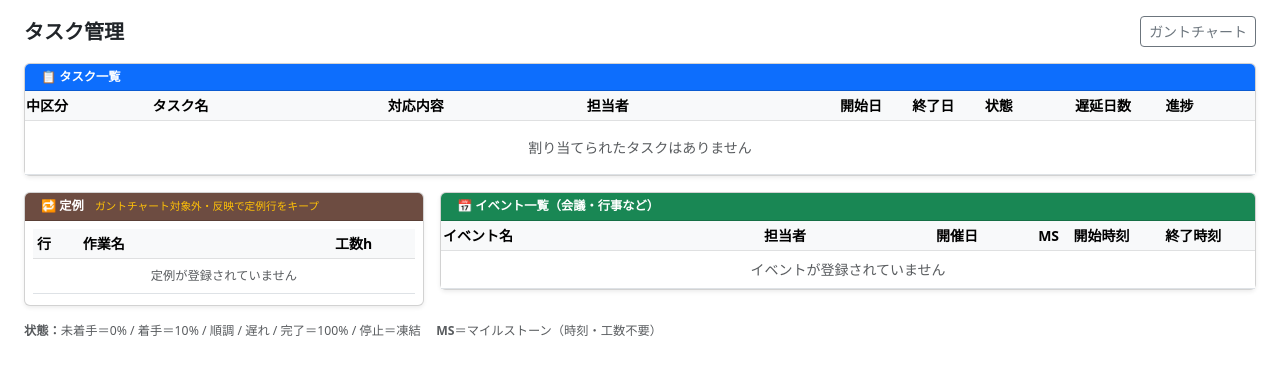
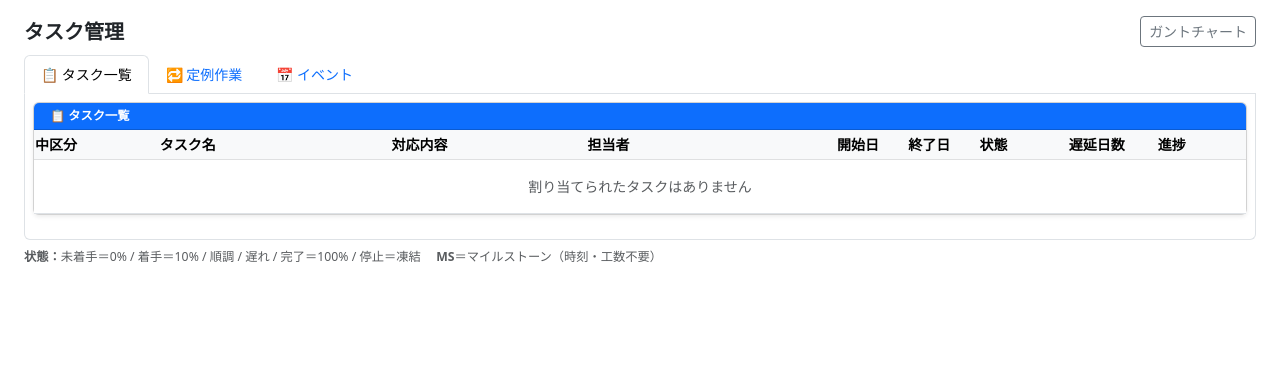
Before and after one commit to niina-h/ScheduleManagement, a Flask app: page /project-tasks/ in a window 1280 px wide. Shown: the part 56-431 px from the top of the page. Run offline with Flask 3, Linux system fonts and the light colour scheme; the visitor is signed in with stand-in values (Sample User, id 1); data comes from the database, SQL or seed files in the repository; data that the repository does not hold is empty.

Commit message:
タスク参照修正

```diff
--- a/web_app/models.py
+++ b/web_app/models.py
@@ -126,7 +126,7 @@ def get_accessible_users(login_id: int, login_role: str, login_dept: str) -> lis
 
     管理職は直属部下（manager_id=login_id）が設定されていればそれのみ、
     未設定の場合は同一部署（マスタ除く）を返す。
-    マスタはマスタ以外の全ユーザーを返す。
+    マスタは同一部署のマスタ以外全員を返す。
 
     Args:
         login_id: ログインユーザーのID。
@@ -137,10 +137,10 @@ def get_accessible_users(login_id: int, login_role: str, login_dept: str) -> lis
         list[dict]: アクセス可能なユーザーリスト。
     """
     if login_role == "マスタ":
-        # マスタは自分自身＋全部署全員（他マスタ除く）を返す
-        all_users = get_all_users()
-        others = [u for u in all_users if u.get("role") != "マスタ"]
-        self_user = next((u for u in all_users if u.get("id") == login_id), None)
+        # マスタは同一部署のマスタ以外全員を返す（所属外の部門は除外）
+        dept_users = get_all_users(dept_filter=login_dept if login_dept else None)
+        others = [u for u in dept_users if u.get("role") != "マスタ"]
+        self_user = next((u for u in dept_users if u.get("id") == login_id), None)
         if self_user and not any(u.get("id") == login_id for u in others):
             return [self_user] + others
         return others
@@ -1855,12 +1855,16 @@ def _calc_progress_by_date(start_date: str, end_date: str) -> int:
     return max(0, min(100, round(elapsed / total_days * 100)))
 
 
-def get_all_project_tasks(assigned_to: int | None = None) -> list[dict]:
+def get_all_project_tasks(
+    assigned_to: int | None = None,
+    user_ids: list[int] | None = None,
+) -> list[dict]:
     """プロジェクトタスクを大区分・中区分の表示順で取得する。
 
     Args:
         assigned_to: 指定時はそのユーザーに割り当てられたタスクのみ返す。
-                     None の場合は全タスクを返す。
+        user_ids: 指定時はそのユーザー群のいずれかに割り当てられたタスクを返す。
+                  None の場合は全タスクを返す。
 
     Returns:
         list[dict]: プロジェクトタスク一覧
@@ -1882,6 +1886,10 @@ def get_all_project_tasks(assigned_to: int | None = None) -> list[dict]:
     if assigned_to is not None:
         query += "WHERE (pt.assigned_to = ? OR pt.assigned_to_2 = ?) "
         params = (assigned_to, assigned_to)
+    elif user_ids is not None and len(user_ids) > 0:
+        placeholders = ",".join("?" * len(user_ids))
+        query += f"WHERE (pt.assigned_to IN ({placeholders}) OR pt.assigned_to_2 IN ({placeholders})) "
+        params = tuple(user_ids) * 2
     query += "ORDER BY tc.display_order, ts.display_order, pt.display_order"
     rows = db.execute(query, params).fetchall()
     return [dict(r) for r in rows]
--- a/web_app/routes/project_tasks.py
+++ b/web_app/routes/project_tasks.py
@@ -24,6 +24,7 @@ from ..models import (
     add_project_task,
     delete_project_task,
     delete_routine_task,
+    get_accessible_users,
     get_accessible_users_for_dashboard,
     get_all_categories,
     get_all_project_tasks,
@@ -66,9 +67,21 @@ def task_list() -> str:
     """
     login_role = session.get("user_role", "")
     login_id = int(session["user_id"])
+    login_dept = session.get("user_dept", "")
     privileged = is_privileged(login_role)
 
-    if privileged:
+    # 権限別タスク取得
+    if login_role == "マスタ":
+        # マスタ: 同一部署のメンバーのタスクのみ
+        accessible = get_accessible_users(login_id, login_role, login_dept)
+        accessible_ids = [u["id"] for u in accessible]
+        tasks = get_all_project_tasks(user_ids=accessible_ids)
+    elif login_role == "管理職":
+        # 管理職: 担当メンバー全員のタスク
+        accessible = get_accessible_users(login_id, login_role, login_dept)
+        accessible_ids = [u["id"] for u in accessible]
+        tasks = get_all_project_tasks(user_ids=accessible_ids)
+    elif privileged:
         tasks = get_all_project_tasks()
     else:
         tasks = get_all_project_tasks(assigned_to=login_id)
@@ -76,8 +89,13 @@ def task_list() -> str:
     categories = get_all_categories()
     subcategories = get_all_subcategories()
 
-    # 担当者選択用のユーザーリスト（管理職・マスタのみ使用）
-    users = get_all_users(dept_filter=session.get("user_dept")) if privileged else []
+    # 担当者選択用のユーザーリスト（権限別に絞り込み）
+    if login_role in ("マスタ", "管理職"):
+        users = get_accessible_users(login_id, login_role, login_dept)
+    elif privileged:
+        users = get_all_users()
+    else:
+        users = []
 
     # 定例スケジュール
     routine_schedules = get_routine_schedules(login_id)
--- a/web_app/templates/project_tasks.html
+++ b/web_app/templates/project_tasks.html
@@ -4,13 +4,36 @@
 <div class="row justify-content-center">
   <div class="col-lg-12">
 
-    <div class="d-flex align-items-center justify-content-between mb-3">
+    <div class="d-flex align-items-center justify-content-between mb-2">
       <h5 class="fw-bold mb-0">タスク管理</h5>
       <div class="d-flex gap-2">
         <a class="btn btn-outline-secondary btn-sm" href="{{ url_for('project_tasks_bp.gantt') }}">ガントチャート</a>
       </div>
     </div>
 
+    {# ── タブナビゲーション ── #}
+    <ul class="nav nav-tabs mb-0" id="taskMgmtTabs" role="tablist">
+      <li class="nav-item" role="presentation">
+        <button class="nav-link active" id="tab-tasks-btn" data-bs-toggle="tab" data-bs-target="#tab-tasks" type="button" role="tab">
+          📋 タスク一覧
+        </button>
+      </li>
+      <li class="nav-item" role="presentation">
+        <button class="nav-link" id="tab-routine-btn" data-bs-toggle="tab" data-bs-target="#tab-routine" type="button" role="tab">
+          🔁 定例作業
+        </button>
+      </li>
+      <li class="nav-item" role="presentation">
+        <button class="nav-link" id="tab-events-btn" data-bs-toggle="tab" data-bs-target="#tab-events" type="button" role="tab">
+          📅 イベント
+        </button>
+      </li>
+    </ul>
+
+    <div class="tab-content border border-top-0 rounded-bottom p-2 bg-white">
+
+    {# ══════════════ タスク一覧タブ ══════════════ #}
+    <div class="tab-pane fade show active" id="tab-tasks" role="tabpanel">
     {# ── タスク一覧テーブル ── #}
     {% set ns = namespace(current_cat='') %}
     <div class="card shadow-sm mb-3">
@@ -225,12 +248,12 @@
       </form>
       {% endif %}
     </div>
+    </div>{# /tab-pane tasks #}
 
-    {# ── 定例作業 ＋ イベント 上段2カラム ── #}
-    <div class="row g-3 mb-3">
-
-      {# ── 定例作業 ── #}
-      <div class="col-md-4">
+    {# ══════════════ 定例作業タブ ══════════════ #}
+    <div class="tab-pane fade" id="tab-routine" role="tabpanel">
+    <div class="row g-3 mb-2">
+      <div class="col-md-6">
         <div class="card shadow-sm h-100">
           <div class="card-header fw-semibold small py-1 d-flex justify-content-between align-items-center" style="background:#6d4c41;color:#fff;">
             <span>🔁 定例 <span class="ms-2 small fw-normal text-warning">ガントチャート対象外・反映で定例行をキープ</span></span>
@@ -321,8 +344,12 @@
         </div>
       </div>
 
-      {# ── イベント（右カラム）── #}
-      <div class="col-md-8">
+    </div>{# /row 定例 #}
+    </div>{# /tab-pane routine #}
+
+    {# ══════════════ イベントタブ ══════════════ #}
+    <div class="tab-pane fade" id="tab-events" role="tabpanel">
+    <div class="col-md-12">
 
     {# ── イベント一覧テーブル ── #}
     {% set events = tasks | selectattr('is_event') | list %}
@@ -499,8 +526,10 @@
       </form>
       {% endif %}
     </div>{# /イベントカード #}
-      </div>{# /col-md-6 右カラム #}
-    </div>{# /row 上段2カラム #}
+    </div>{# /col-md-12 #}
+    </div>{# /tab-pane events #}
+
+    </div>{# /tab-content #}
 
     <div class="mt-2 small text-muted">
       <strong>状態：</strong>未着手＝0% / 着手＝10% / 順調 / 遅れ / 完了＝100% / 停止＝凍結
```
